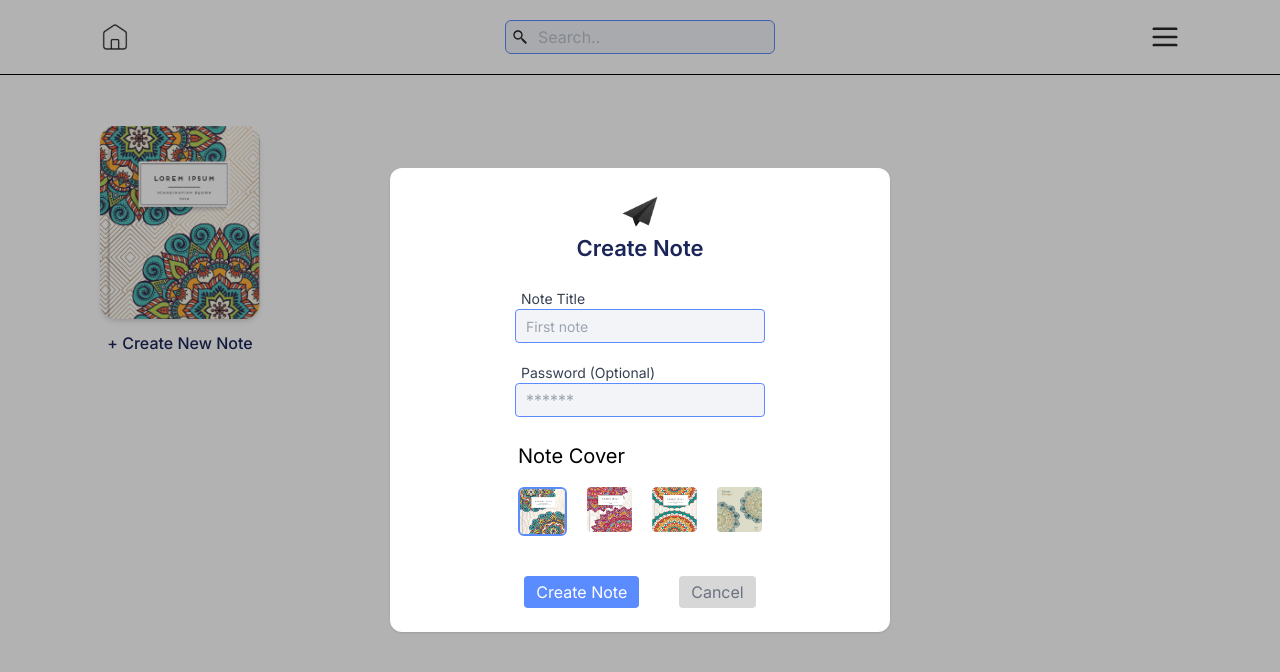
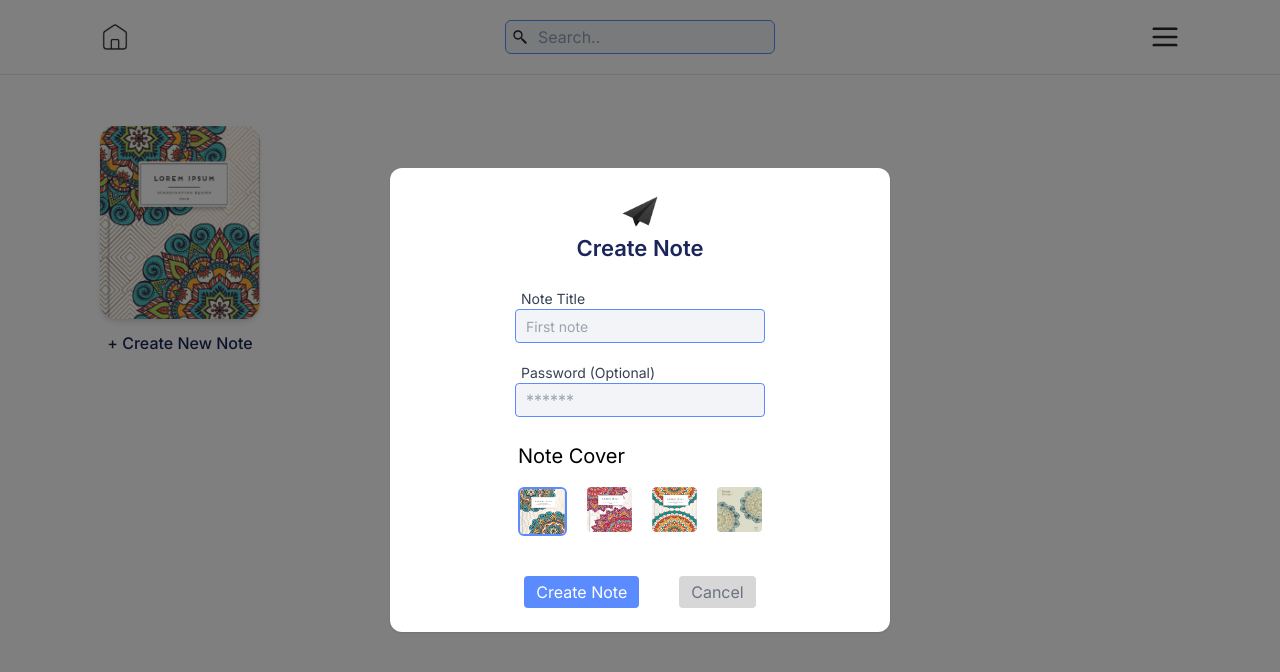
Before and after one commit to varsha-singh-uidev/PaperLane-React-, a React (Vite) app: page /mainpage in a window 1280 px wide. Both pictures are taken after a click on the element "+ Create New Note". Shown: the top 672 px of the page. Built offline with nearby package versions, Linux system fonts and the light colour scheme.

Commit message:
Working on the Dark mode

```diff
--- a/src/Components/MainPage.jsx
+++ b/src/Components/MainPage.jsx
@@ -104,7 +104,7 @@ const MainPage = () => {
   return (
     <>
       {/* main container */}
-      <div className='w-full min-h-screen flex flex-col'>
+      <div className={`w-full min-h-screen flex flex-col ${theme === "Light" ? "bg-white" : "bg-[#12121A]"}`}>
 
         {/* top menu bar */}
         <div className='flex items-center justify-between my-[20px] mx-[20px] md:mx-[50px] md:px-[50px]'>
@@ -122,7 +122,7 @@ const MainPage = () => {
               id='search'
               type="text"
               placeholder='Search..'
-              className='pl-2 md:pl-2.5 w-[150px] md:w-[200px] focus:outline-none bg-transparent text-slate-600 opacity-60'
+              className={`pl-2 md:pl-2.5 w-[150px] md:w-[200px] focus:outline-none bg-transparent ${theme === "Light" ? "text-slate-600 placeholder-slate-400" : "text-gray-200 placeholder-gray-400"}`}
             />
           </div>
 
@@ -140,14 +140,14 @@ const MainPage = () => {
 
         </div>
 
-        <hr />
+        <hr className={`${theme === "Light" ? "border-gray-200" : "border-[#2A2A3B]"}`}/>
 
         {/* main body */}
         <div className='mt-[50px] my-[20px] md:mx-[50px] mx-[25px] px-[50px] flex flex-wrap gap-[40px]'>
 
           {/* create new note */}
           <div
-            className='flex flex-col w-[100px] h-[180px] md:w-[160px] md:h-[230px] items-center cursor-pointer group transition'
+            className={`flex flex-col w-[100px] h-[180px] md:w-[160px] md:h-[230px] items-center cursor-pointer group transition ${theme === "Dark" ? "bg-[#21212b] p-2 rounded-xl" : ""}`}
             onClick={() => setIsPopUp(true)}
           >
             <div className="overflow-hidden rounded-2xl shadow-md group-hover:shadow-xl group-hover:-translate-y-1.5 transition duration-300">
@@ -161,7 +161,7 @@ const MainPage = () => {
           {/* popup modal */}
           <div className='relative flex items-center justify-center'>
             {isPopUp && (
-              <div className="absolute fixed inset-0 flex items-center justify-center bg-black/30 z-30">
+              <div className="absolute fixed inset-0 flex items-center justify-center bg-black/50 z-30">
                 <CreateNoteModal
                   onClose={() => setIsPopUp(false)}
                   onCreate={handler}
@@ -175,7 +175,7 @@ const MainPage = () => {
 
             {/* when the user type in the search bar and it was not matched with any existing note */}
             {searchTerm !== "" && searchResult.length === 0 ? (
-              <div className="flex flex-col items-center justify-center text-center text-gray-500 mt-10 w-full">
+              <div className={`flex flex-col items-center justify-center text-center mt-10 w-full ${theme === "Light" ? "text-gray-500" : "text-gray-400"}`}>
                 <p className="text-base font-medium">No results found</p>
                 <p className="text-sm">Try adjusting your search</p>
               </div>
@@ -227,7 +227,7 @@ const MainPage = () => {
                   </p>
 
                   {/* Date */}
-                  <p className={`${getFontSizeClass(selectedSize)} text-gray-500`}>{note.createdAtDate}</p>
+                  <p className={`${getFontSizeClass(selectedSize)} ${theme === "Light" ? "text-gray-500" : "text-gray-400"}`}>{note.createdAtDate}</p>
                 </div>
               ))
             )}
```
